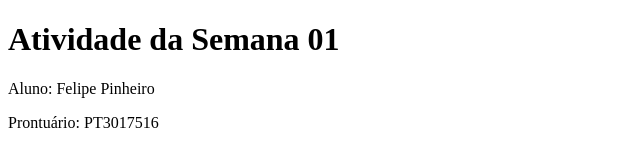
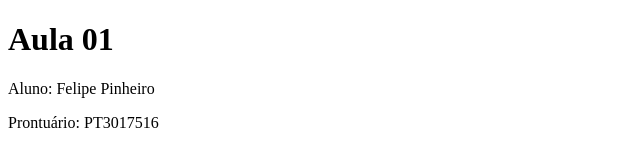
Before and after one commit to felipeputti/semana01pt3017516, a plain HTML site: page index.html in a window 1280 px wide. Shown: the whole page, without its empty margins (0-640 px from the left). Drawn offline with Linux system fonts and the light colour scheme.

Commit message:
Mudança de titulo

```diff
--- a/index.html
+++ b/index.html
@@ -9,7 +9,7 @@
 </head>
 
 <body>
-  <h1>Atividade da Semana 01</h1>
+  <h1>Aula 01</h1>
   <p>Aluno: Felipe Pinheiro</p>
   <p>Prontuário: PT3017516</p>
   <script src="script.js"></script>
```
